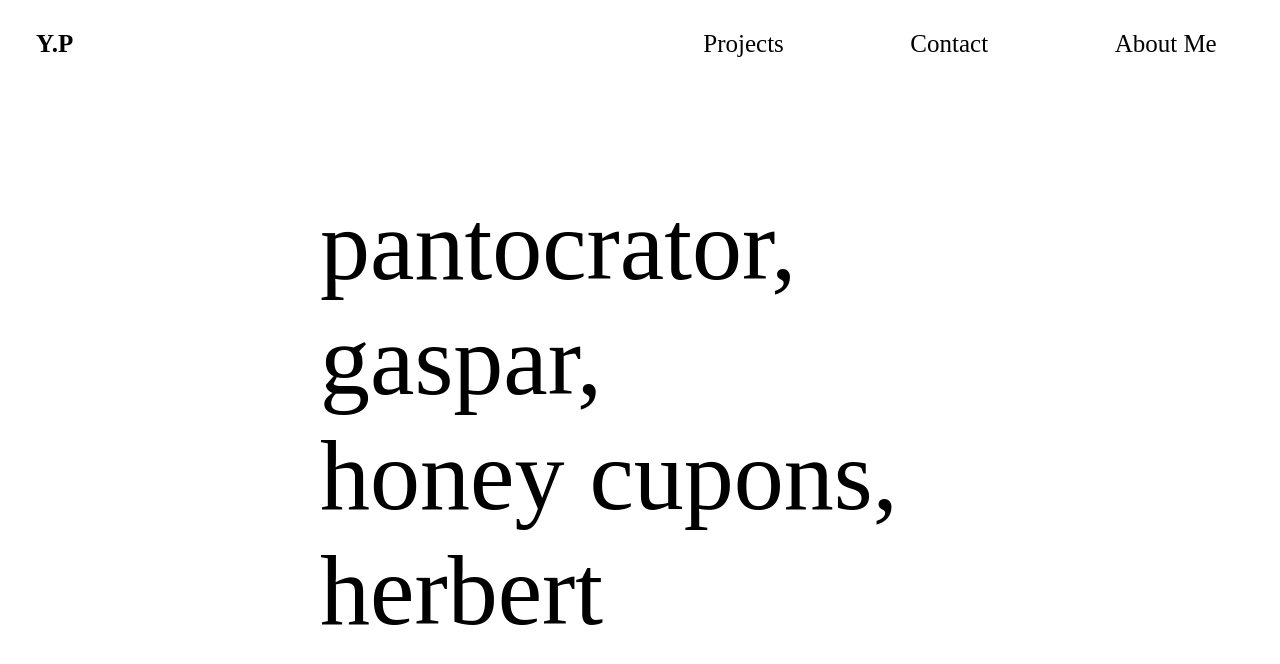
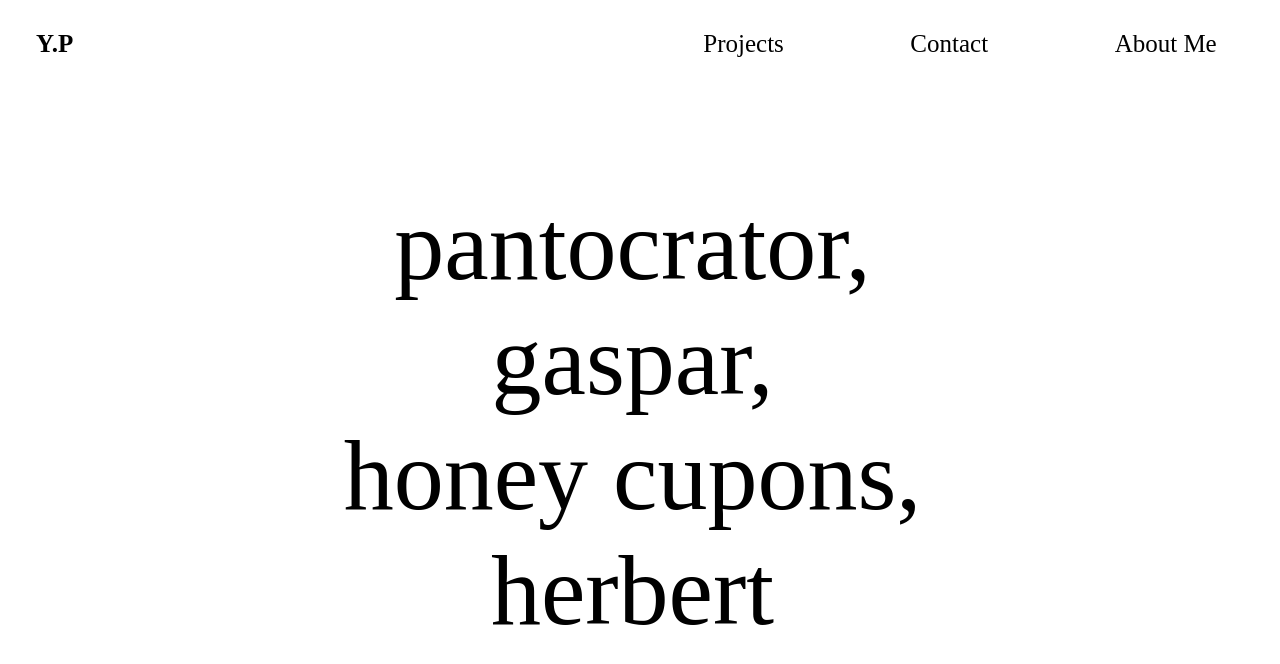
Before and after one commit to SantiagoMC52/yannickpalahi, a React (Create React App) app: page /projects in a window 1280 px wide. Shown: the top 664 px of the page. Built offline with nearby package versions, Linux system fonts and the light colour scheme.

Commit message:
Add herbert link video and change media query in projects

```diff
--- a/src/components/Projects/projects.scss
+++ b/src/components/Projects/projects.scss
@@ -15,7 +15,7 @@
     height: 90vh;
 
     div {
-        @include flexbox(row, null);
+        @include flexbox(row, center);
         flex-wrap: wrap;
         width: 50%;
         font-size: 100px;
@@ -30,14 +30,14 @@
     }
 }
 
-@media (max-width: 416px) {
+@media (max-width: 1185px) {
     .list-container {
         @include flexbox(column, center);
         align-items: center;
         height: 90vh;
 
         div {
-            @include flexbox(row, null);
+            @include flexbox(column, null);
             font-size: 50px;
 
             a {
--- a/src/constants/projects-mock.js
+++ b/src/constants/projects-mock.js
@@ -21,7 +21,7 @@ const PROJECTS = [
     id: 4,
     name: 'herbert',
     client: 'lorem ipsum',
-    link: 'https://player.vimeo.com/video/461749664?badge=0&autopause=0&player_id=0&app_id=58479'
+    link: 'https://player.vimeo.com/video/432920204'
   }
 ];
 
```
